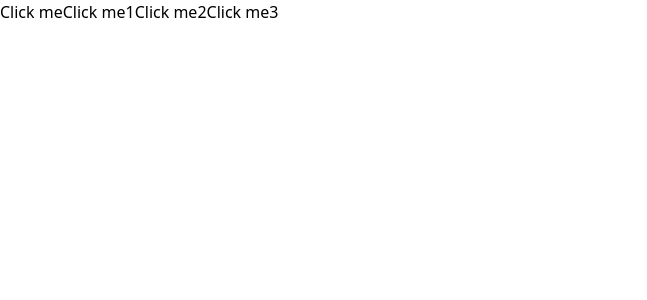
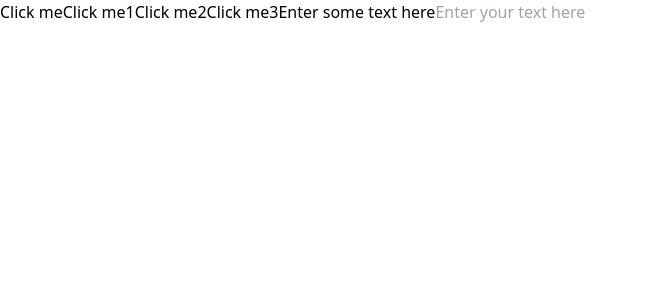
Before and after one commit to 7nidhi/PW-Full-Stack-Web-Development, a React (Vite) app in the folder HandsOn/React/HangManGame/: page / in a window 1280 px wide. Shown: the top 300 px of the page, without its empty margins (0-647 px from the left). Built offline with nearby package versions, Linux system fonts and the light colour scheme.

Commit message:
Adding Text input

```diff
--- a/HandsOn/React/HangManGame/src/App.jsx
+++ b/HandsOn/React/HangManGame/src/App.jsx
@@ -1,6 +1,7 @@
 
 import './App.css'
 import Button from './components/Buttons/Button'
+import TextInput from './components/TextInput/TextInput'
 
 function App() {
 
@@ -11,7 +12,13 @@ function App() {
       <Button text="Click me1" styleType='warning' onClickHandler={()=>console.log("Click me1")}/>
       <Button text="Click me2" styleType='success' onClickHandler={()=>console.log("Click me2")}/>
       <Button text="Click me3" styleType='secondary' onClickHandler={()=>console.log("Click me3")}/>
+      <TextInput
+        label={"Enter some text here"}
+        placeholder={"Enter your text here"}
+        onChangeHandler={(e) => console.log(e.target.value)}
+      />
     </div>
+
 
   )
 }
--- /dev/null
+++ b/HandsOn/React/HangManGame/src/components/TextInput/TextInput.jsx
@@ -0,0 +1,16 @@
+function TextInput({type="text",label,placeholder="Enter your input here",onChangeHandler}){
+
+    return (
+        <label>
+        <span className="text-gray-700">{label}</span>
+            <input
+            type={type}
+            className="px-4 py-4 border border-gray-500 rounded-md w-full"
+            placeholder={placeholder}
+            onChange={onChangeHandler}
+            />
+        </label>
+    )
+
+}
+export default TextInput;
--- a/HandsOn/React/HangManGame/src/pages/StartGame.jsx
+++ b/HandsOn/React/HangManGame/src/pages/StartGame.jsx
@@ -1,4 +1,10 @@
 function StartGame(){
+    return(
+        <>
+            <h1>Start Game</h1>
+            <h1></h1>
+        </>
+    )
 
 }
 
```
